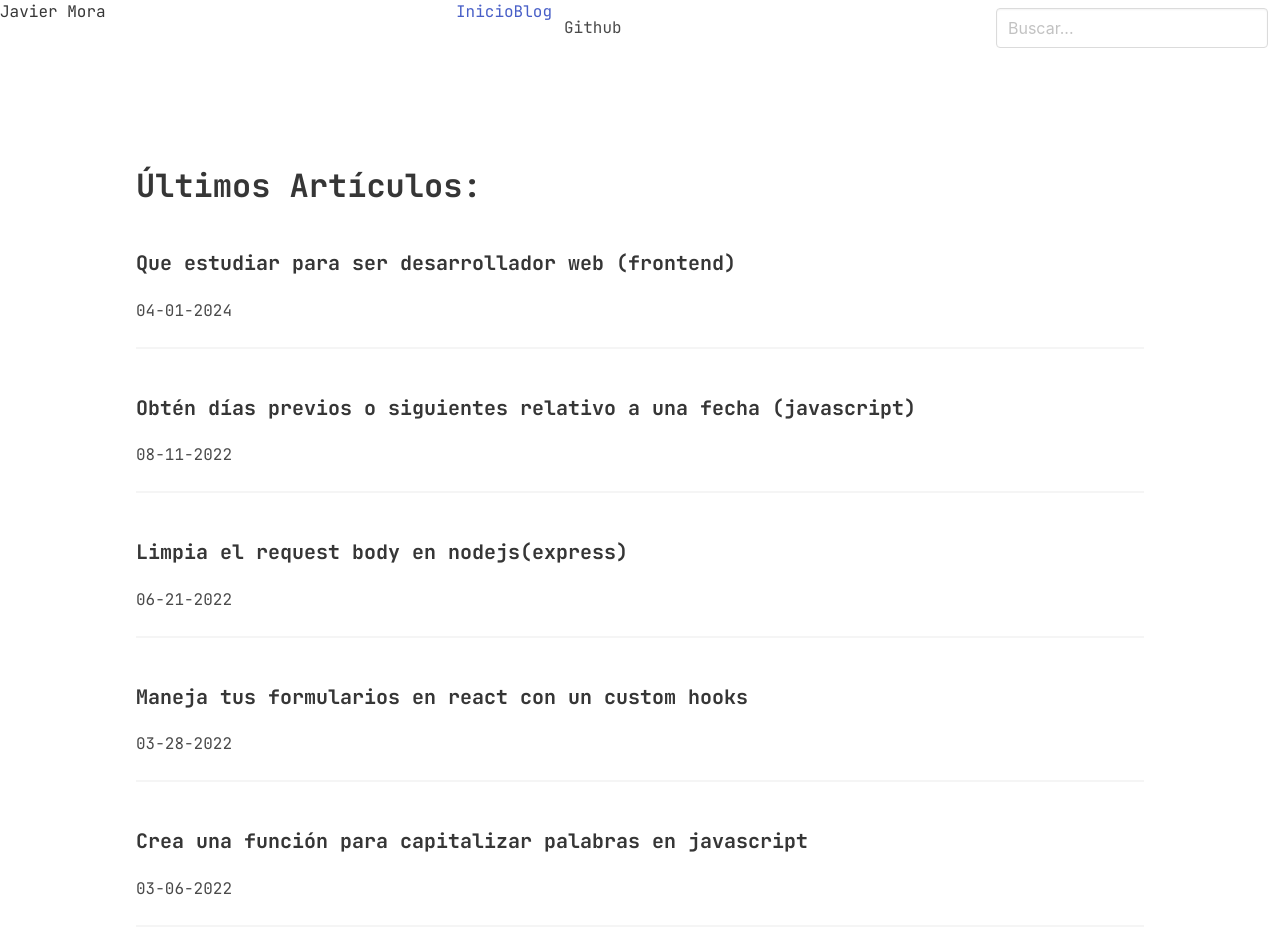
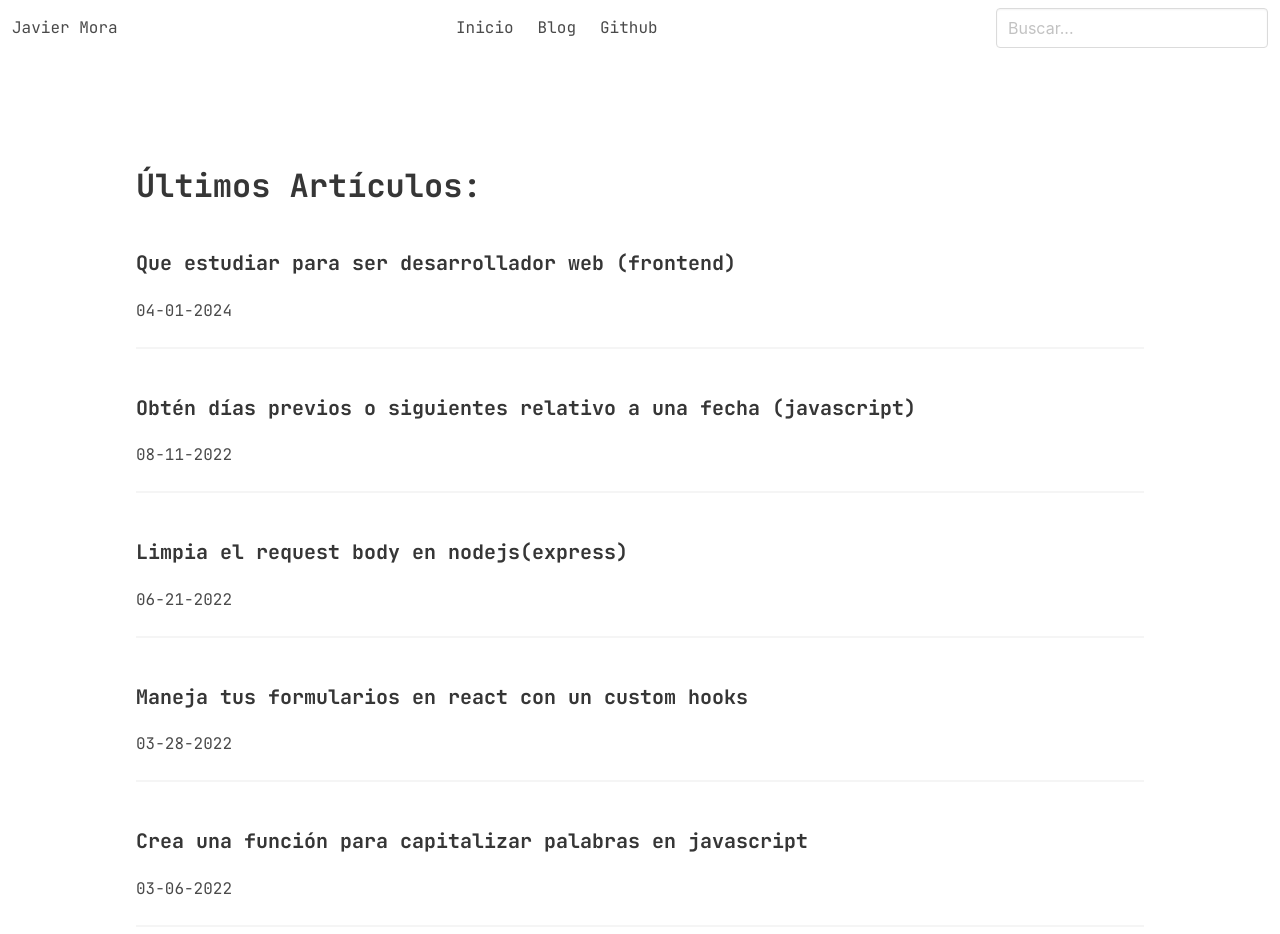
Before and after one commit to j4viermora/hi, a Next.js app: page /blog in a window 1280 px wide. Shown: the top 934 px of the page. Built offline with nearby package versions, Linux system fonts and the light colour scheme.

Commit message:
style: cursor pointer and navbar item style

```diff
--- a/components/Navbar/index.tsx
+++ b/components/Navbar/index.tsx
@@ -46,8 +46,10 @@ export const Navbar = () => {
           >
             Github
           </a>
-          <Link href="/blog" className="navbar-item">
-            Blog
+          <Link href="/blog">
+            <span className="navbar-item" style={{
+              cursor: 'pointer'
+            }}>Blog</span>
           </Link>
         </div>
       </div>
--- a/components/NavbarBlog/index.tsx
+++ b/components/NavbarBlog/index.tsx
@@ -13,8 +13,10 @@ export const NavbarBlog = () => {
   return (
     <nav className="navbar is-fixed-top is-transparent">
       <div className="navbar-brand">
-        <Link href="/" className="navbar-item">
+        <Link href="/" >
+          <span className="navbar-item is-clickable">
           Javier Mora
+          </span>
         </Link>
         <div
           className={`navbar-burger ${open && "is-active"}`}
@@ -32,11 +34,17 @@ export const NavbarBlog = () => {
         className={`navbar-menu ${open && "is-active"}`}
       >
         <div className="navbar-end">
-          <Link href="/" className="navbar-item">
+          <Link href="/" >
+            <span className="navbar-item is-clickable">
+
             Inicio
+            </span>
           </Link>
-          <Link href="/blog" className="navbar-item">
+          <Link href="/blog" >
+            <span className="navbar-item is-clickable" >
+
             Blog
+            </span>
           </Link>
           <a
             href="https://github.com/j4viermora"
```
